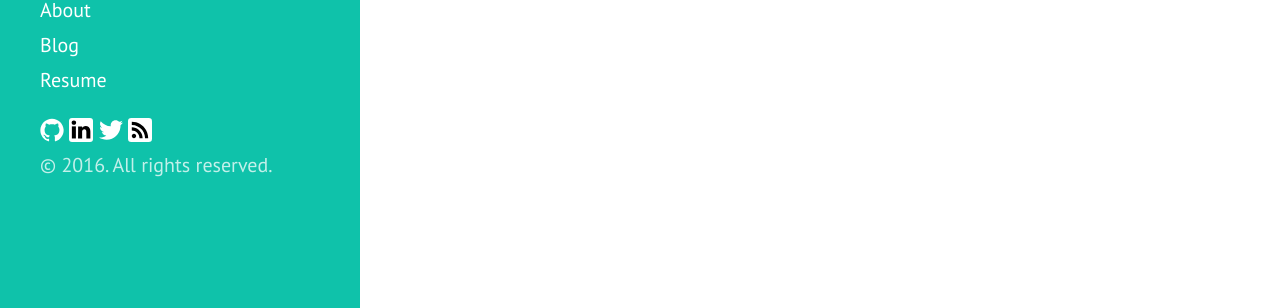
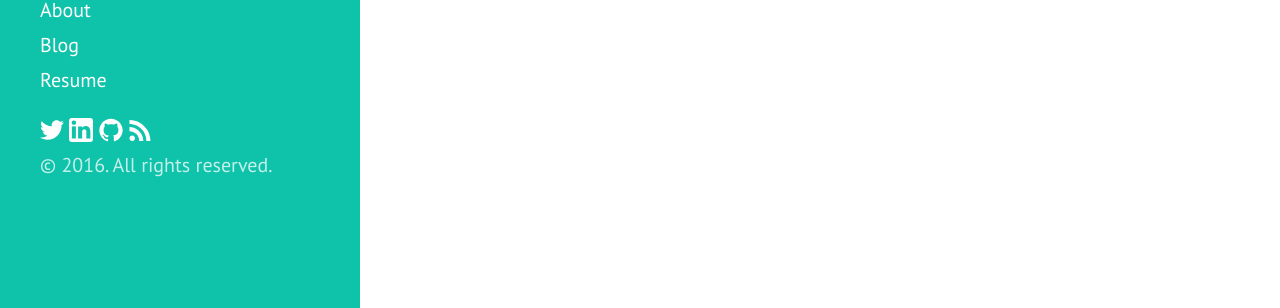
Before and after one commit to ruckhaus/ruckhaus.github.io, a Jekyll site: the page built from index.html, in a window 1280 px wide. Shown: the part 380-688 px from the top of the page. Built offline with Jekyll 4.4.1, drawn with Linux system fonts in a browser that asks for light colours.

Commit message:
sidebar logos

```diff
--- a/_includes/sidebar.html
+++ b/_includes/sidebar.html
@@ -28,21 +28,20 @@
     </nav>
 
     <div class="social-media">
-      {% if site.github_username %}
-        {% include icon-github.html username=site.github_username %}
+      {% if site.twitter_username %}
+        {% include icon-twitter.html username=site.twitter_username %}
       {% endif %}
 
       {% if site.linkedin_username %}
         {% include icon-linkedin.html username=site.linkedin_username %}
       {% endif %}
 
-      {% if site.twitter_username %}
-        {% include icon-twitter.html username=site.twitter_username %}
+      {% if site.github_username %}
+        {% include icon-github.html username=site.github_username %}
       {% endif %}
 
       {% include icon-rss.html %}
     </div>
-
     <p>&copy; {{ site.time | date: '%Y' }}. All rights reserved.</p>
   </div>
 </div>
```
Also changed, not shown: README.md, _includes/icon-linkedin.svg, _includes/icon-rss.svg, 2 other files.
